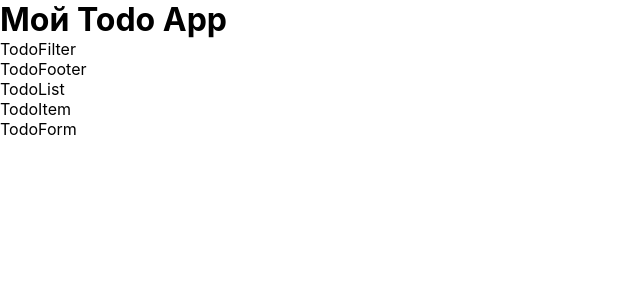
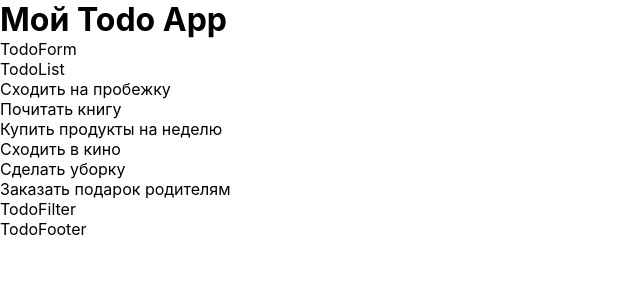
Before and after one commit to AnnaSpirina/todo-app, a React (Create React App) app: page / in a window 1280 px wide. Shown: the top 300 px of the page, without its empty margins (0-640 px from the left). Built offline with nearby package versions, Linux system fonts and the light colour scheme.

Commit message:
Добавила рендеринг списка дел

```diff
--- a/src/App.js
+++ b/src/App.js
@@ -1,18 +1,27 @@
+import React, {useState} from 'react';
 import TodoFilter from "./components/TodoFilter";
 import TodoFooter from "./components/TodoFooter";
 import TodoForm from "./components/TodoForm";
 import TodoList from "./components/TodoList";
-import TodoItem from "./components/TodoItem";
 
 function App() {
+  const [todos, setTodos] = useState([
+    {id: 1, text: "Сходить на пробежку", completed: false},
+    {id: 2, text: "Почитать книгу", completed: false},
+    {id: 3, text: "Купить продукты на неделю", completed: false},
+    {id: 4, text: "Сходить в кино", completed: false},
+    {id: 5, text: "Сделать уборку", completed: true},
+    {id: 6, text: "Заказать подарок родителям", completed: true}
+  ]);
+  const [filter, setFilter] = useState("all");
+
   return (
     <div>
       <h1>Мой Todo App</h1>
+      <TodoForm />
+      <TodoList todos={todos}/>
       <TodoFilter />
       <TodoFooter />
-      <TodoList />
-      <TodoItem />
-      <TodoForm />
     </div>
   );
 }
--- a/src/components/TodoItem.jsx
+++ b/src/components/TodoItem.jsx
@@ -1,6 +1,6 @@
-function TodoItem(){
+function TodoItem({todo}){
     return (
-        <div>TodoItem</div>
+        <div>{todo.text}</div>
     );
 }
 
--- a/src/components/TodoList.jsx
+++ b/src/components/TodoList.jsx
@@ -1,6 +1,15 @@
-function TodoList(){
+import TodoItem from "./TodoItem";
+
+function TodoList({todos}){
     return (
-        <div>TodoList</div>
+        <>
+            <div>TodoList</div>
+            <div>
+                {todos.map(todo =>{
+                    return <TodoItem key={todo.id} todo={todo}></TodoItem>;
+                })}
+            </div>
+        </>
     );
 }
 
```
